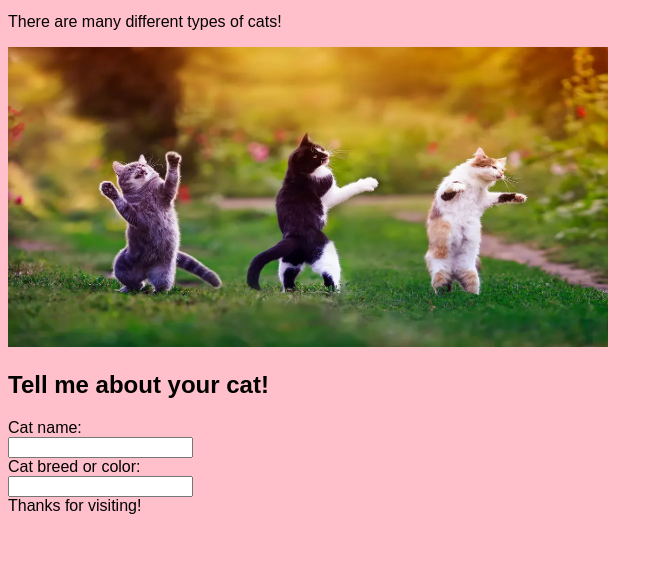
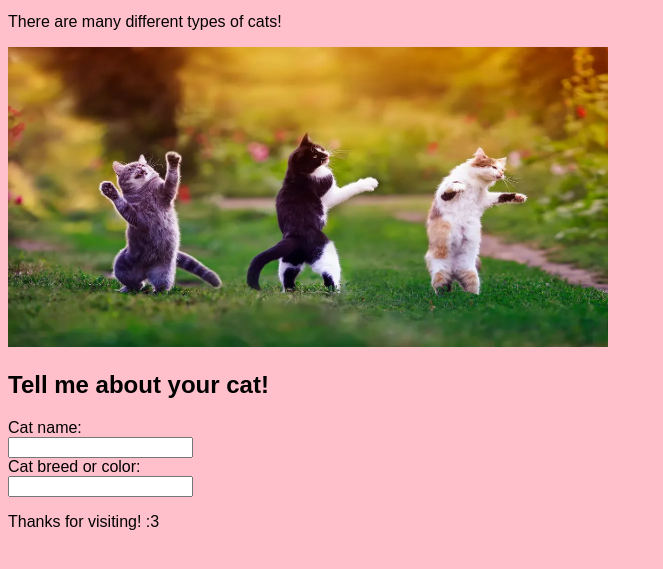
Before and after one commit to AmaneWei/Ethics_webpage, a plain HTML site: page index.html in a window 1280 px wide. Shown: the part 101-670 px from the top of the page, without its empty margins (0-663 px from the left). Drawn offline with Linux system fonts and the light colour scheme.

Commit message:
Update index.html

```diff
--- a/index.html
+++ b/index.html
@@ -35,7 +35,7 @@
 
     </form>
 
-    Thanks for visiting!
+    <p>Thanks for visiting! :3 </p>
 
 </body>
 </html>
```
